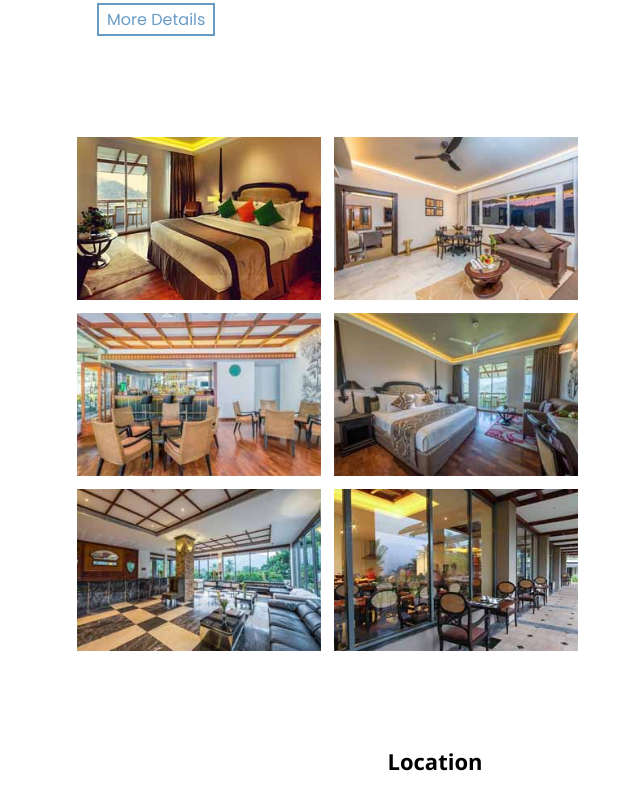
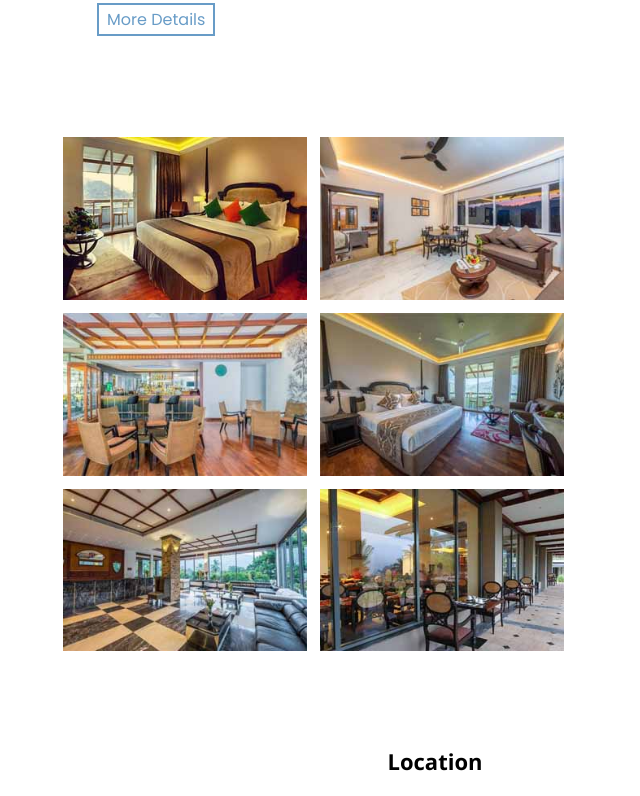
Before and after one commit to anunem2005/earlsregency, a plain HTML site: page Hotels.html in a window 1280 px wide. Shown: the part 1297-2093 px from the top of the page, without its empty margins (205-845 px from the left). Drawn offline with Linux system fonts and the light colour scheme; grey boxes are pictures that could not be loaded; files whose address does not match are found by name.

Commit message:
Update EarlStyle.css

```diff
--- a/EarlStyle.css
+++ b/EarlStyle.css
@@ -751,7 +751,7 @@ footer5 {
 .gallery {
 
     margin-top: 30%;
-    margin: 10px 20px;
+    margin: 10px 6px;
 }
 /*gallery*/
 .gallery img {
```
